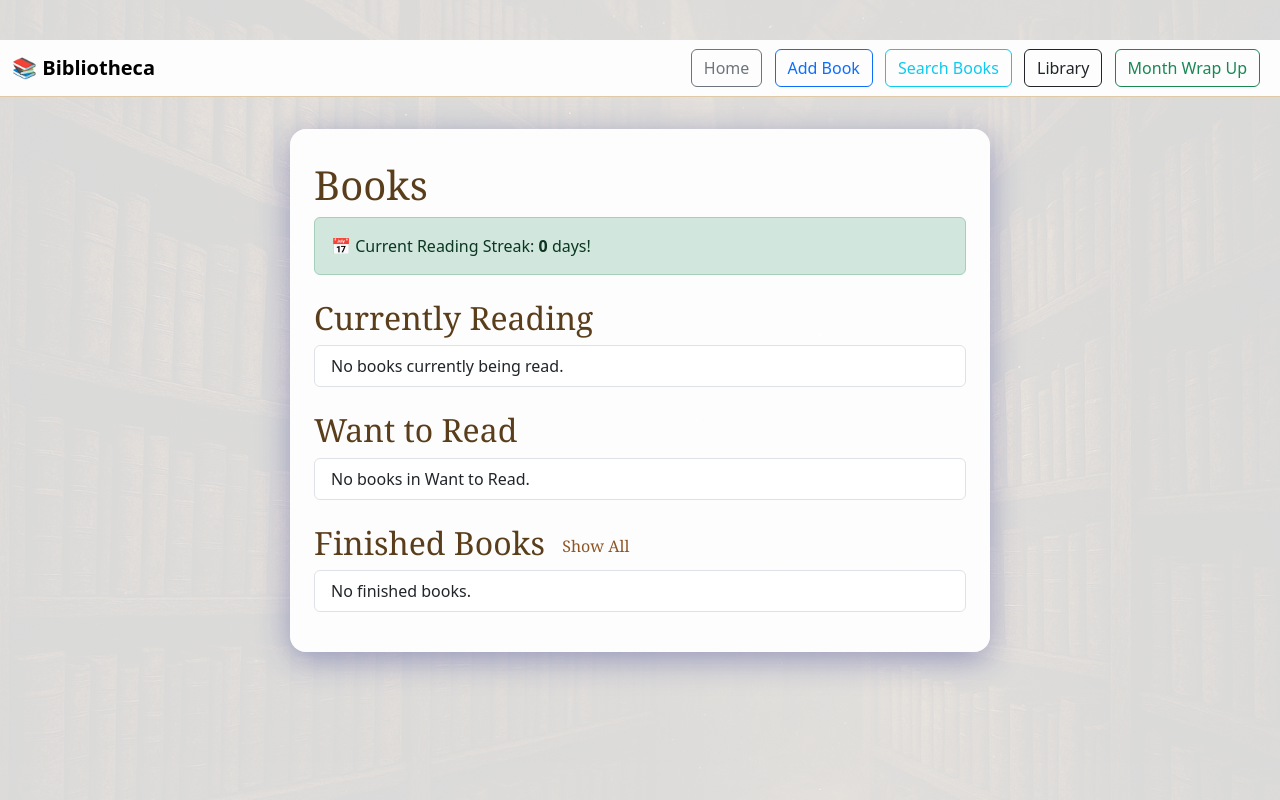
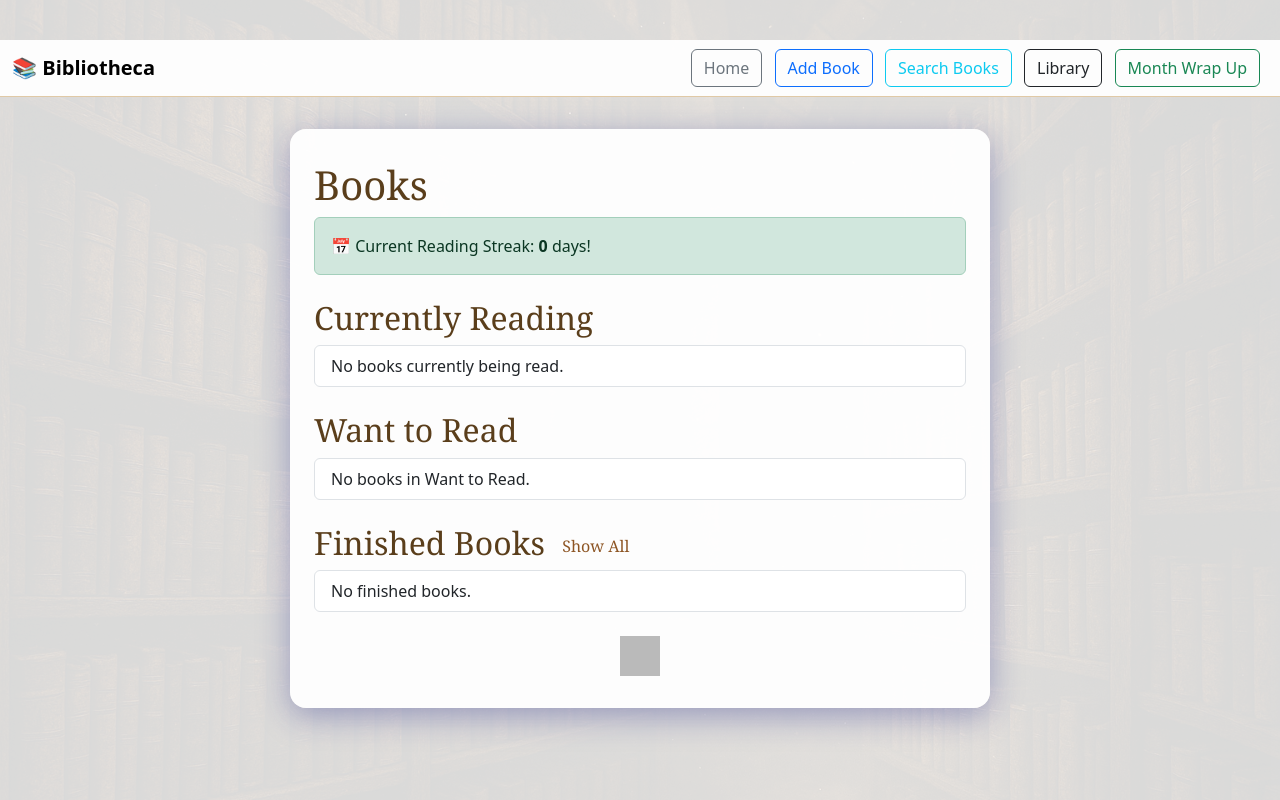
Before and after one commit to techmorung/mybibliotheca, a Flask app: page / in a window 1280 px wide. Run offline with Flask 2, Linux system fonts and the light colour scheme; data that the repository does not hold is empty; grey boxes are pictures that could not be loaded.

Commit message:
add GH repo to base

```diff
--- a/app/templates/base.html
+++ b/app/templates/base.html
@@ -79,6 +79,12 @@
       {% block content %}
         <a href="{{ url_for('main.view_book', uid=book.uid) }}"><strong>{{ book.title }}</strong></a>
       {% endblock %}
+      <div class="text-center mt-4">
+        <a href="https://github.com/pickles4evaaaa/bibliotheca" target="_blank" rel="noopener" title="View on GitHub">
+          <img src="https://github.githubassets.com/images/modules/logos_page/GitHub-Mark.png"
+               alt="GitHub" width="40" height="40" style="opacity:0.7; transition:opacity 0.2s;">
+        </a>
+      </div>
     </div>
   </div>
   <!-- Bootstrap JS CDN -->
```
